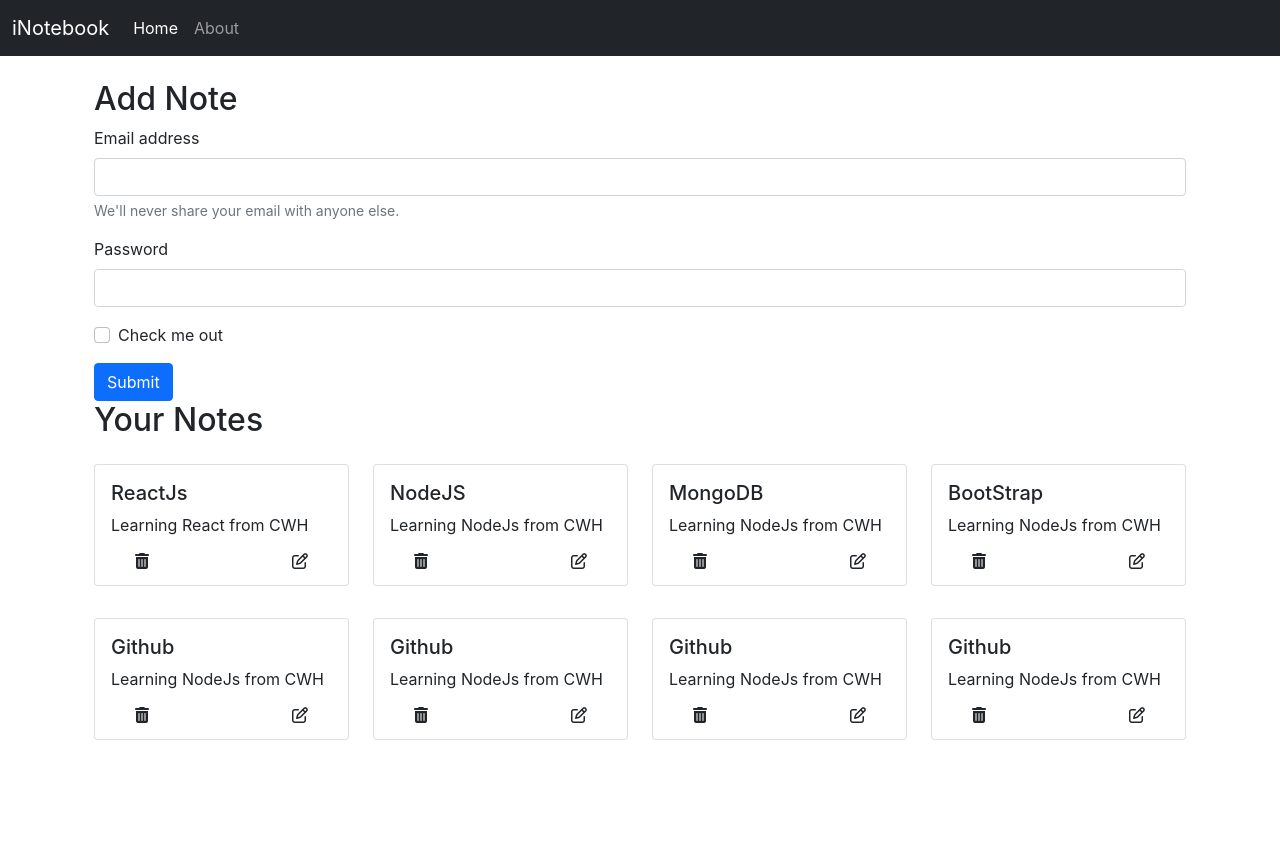
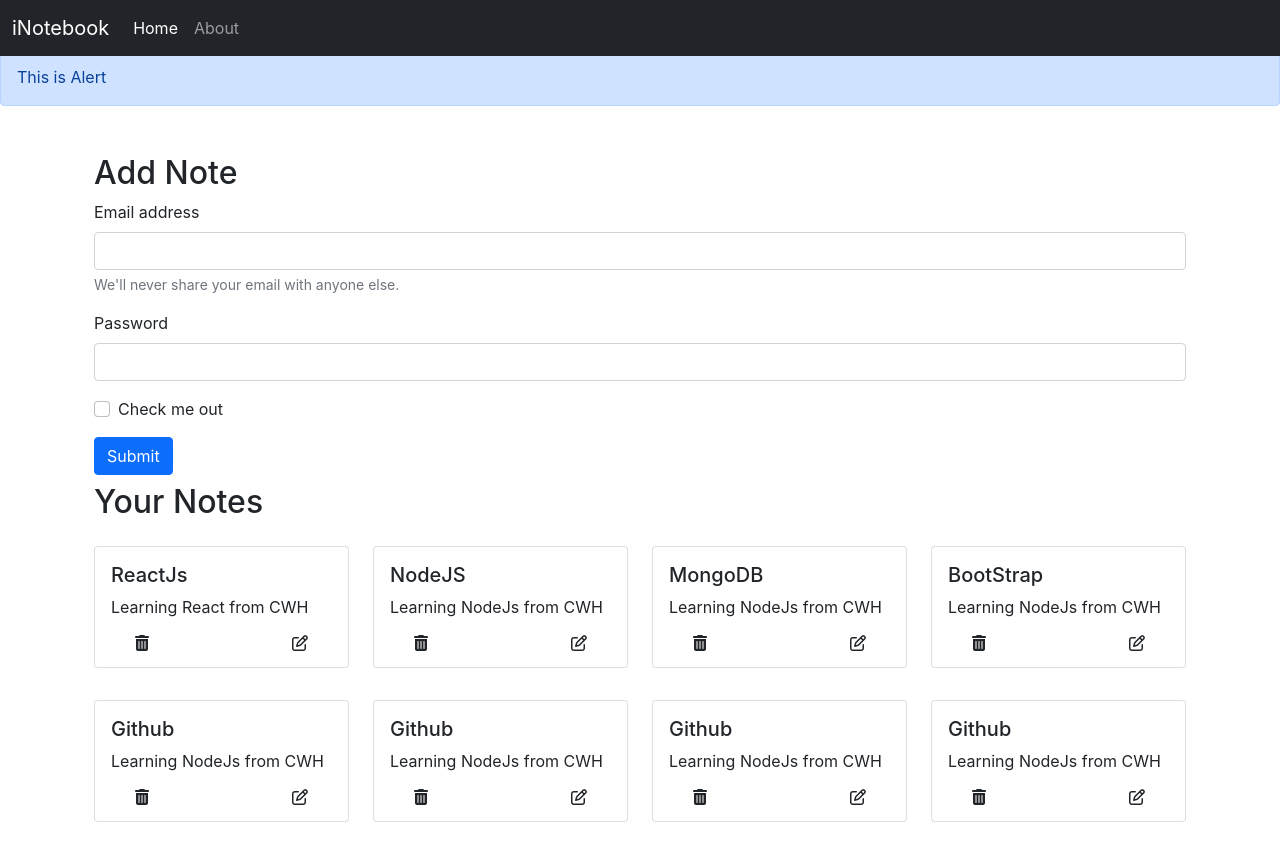
Before and after one commit to mishu-mnp/ReactJs-Course-iNotebook, a React (Create React App) app: page / in a window 1280 px wide. Before the commit the page ends 800 px from the top, so only its background shows below. Built offline with nearby package versions, Linux system fonts and the light colour scheme.

Commit message:
Tut62 Done

```diff
--- a/src/App.js
+++ b/src/App.js
@@ -8,6 +8,7 @@ import Navbar from './components/Navbar';
 import Home from './components/Home';
 import About from './components/About';
 import NoteState from './context/notes/NoteState';
+import Alert from './components/Alert';
 
 function App() {
   return (
@@ -15,6 +16,7 @@ function App() {
       <NoteState>
         <Router>
           <Navbar />
+          <Alert message="This is Alert" />
           <div className="container">
             <Switch>
               <Route exact path="/">
--- /dev/null
+++ b/src/components/Alert.js
@@ -0,0 +1,11 @@
+import React from 'react'
+
+const Alert = (props) => {
+    return (
+        <div class="alert alert-primary my-5" role="alert">
+            {props.message}
+        </div>
+    )
+}
+
+export default Alert
--- a/src/components/Home.js
+++ b/src/components/Home.js
@@ -6,7 +6,7 @@ const Home = () => {
 
     return (
         <>
-            <div className="container" style={{ marginTop: "5rem" }}>
+            <div className="container" style={{ marginTop: "15px" }}>
                 <h2>Add Note</h2>
                 <form>
                     <div className="mb-3">
--- a/src/components/Notes.js
+++ b/src/components/Notes.js
@@ -8,10 +8,10 @@ const Notes = () => {
 
     return (
         <>
-            <div className="row">
+            <div className="row my-2">
                 <h2>Your Notes</h2>
                 {notes.map((note) => {
-                    return <Noteitem note={note} />
+                    return <Noteitem key={note._id} note={note} />
                 })}
             </div>
         </>
--- a/src/context/notes/NoteState.js
+++ b/src/context/notes/NoteState.js
@@ -13,7 +13,7 @@ const NoteState = (props) => {
             "__v": 0
         },
         {
-            "_id": "61443db10a772b6c6f3fde2e",
+            "_id": "61443db10a772b6c6f345fde2e",
             "user": "61430a43f9f7be61d8789cb6",
             "title": "NodeJS",
             "description": "Learning NodeJs from CWH",
@@ -22,7 +22,7 @@ const NoteState = (props) => {
             "__v": 0
         },
         {
-            "_id": "61443db10a772b6c6f3fde2e",
+            "_id": "61443db10a772b6c126f3fde2e",
             "user": "61430a43f9f7be61d8789cb6",
             "title": "MongoDB",
             "description": "Learning NodeJs from CWH",
@@ -31,7 +31,7 @@ const NoteState = (props) => {
             "__v": 0
         },
         {
-            "_id": "61443db10a772b6c6f3fde2e",
+            "_id": "61443db10a772b116c6f3fde2e",
             "user": "61430a43f9f7be61d8789cb6",
             "title": "BootStrap",
             "description": "Learning NodeJs from CWH",
@@ -40,7 +40,7 @@ const NoteState = (props) => {
             "__v": 0
         },
         {
-            "_id": "61443db10a772b6c6f3fde2e",
+            "_id": "61443db10a772b6c68924f3fde2e",
             "user": "61430a43f9f7be61d8789cb6",
             "title": "Github",
             "description": "Learning NodeJs from CWH",
@@ -49,7 +49,7 @@ const NoteState = (props) => {
             "__v": 0
         },
         {
-            "_id": "61443db10a772b6c6f3fde2e",
+            "_id": "61443db10a772223b6c6f3fde2e",
             "user": "61430a43f9f7be61d8789cb6",
             "title": "Github",
             "description": "Learning NodeJs from CWH",
@@ -58,7 +58,7 @@ const NoteState = (props) => {
             "__v": 0
         },
         {
-            "_id": "61443db10a772b6c6f3fde2e",
+            "_id": "61443db10a772b6c675f3fde2e",
             "user": "61430a43f9f7be61d8789cb6",
             "title": "Github",
             "description": "Learning NodeJs from CWH",
@@ -67,7 +67,7 @@ const NoteState = (props) => {
             "__v": 0
         },
         {
-            "_id": "61443db10a772b6c6f3fde2e",
+            "_id": "61443db10a772b6c6423fde2e",
             "user": "61430a43f9f7be61d8789cb6",
             "title": "Github",
             "description": "Learning NodeJs from CWH",
```
